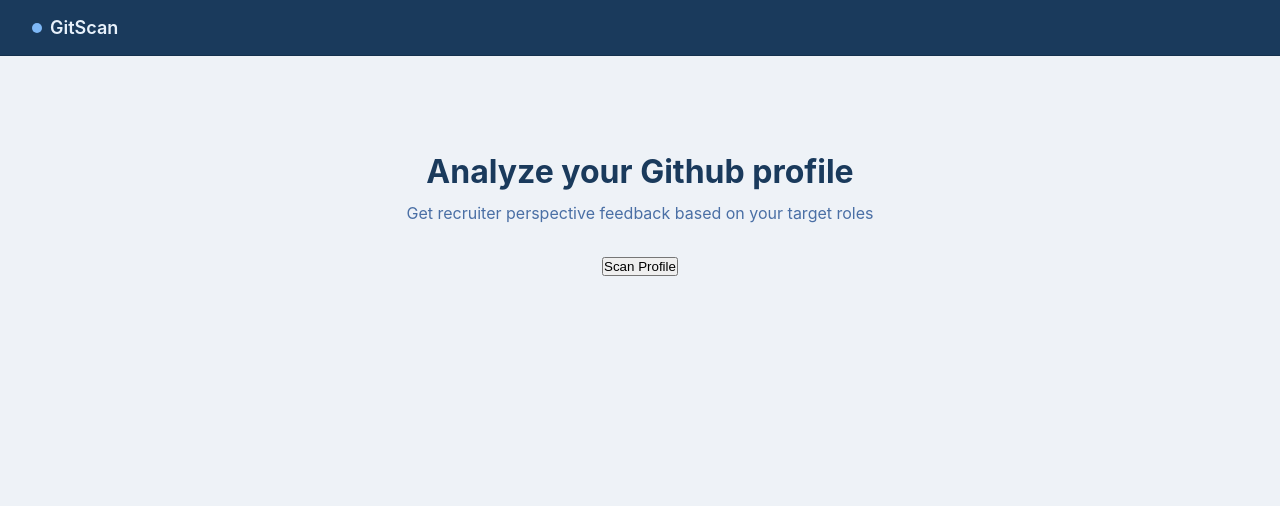
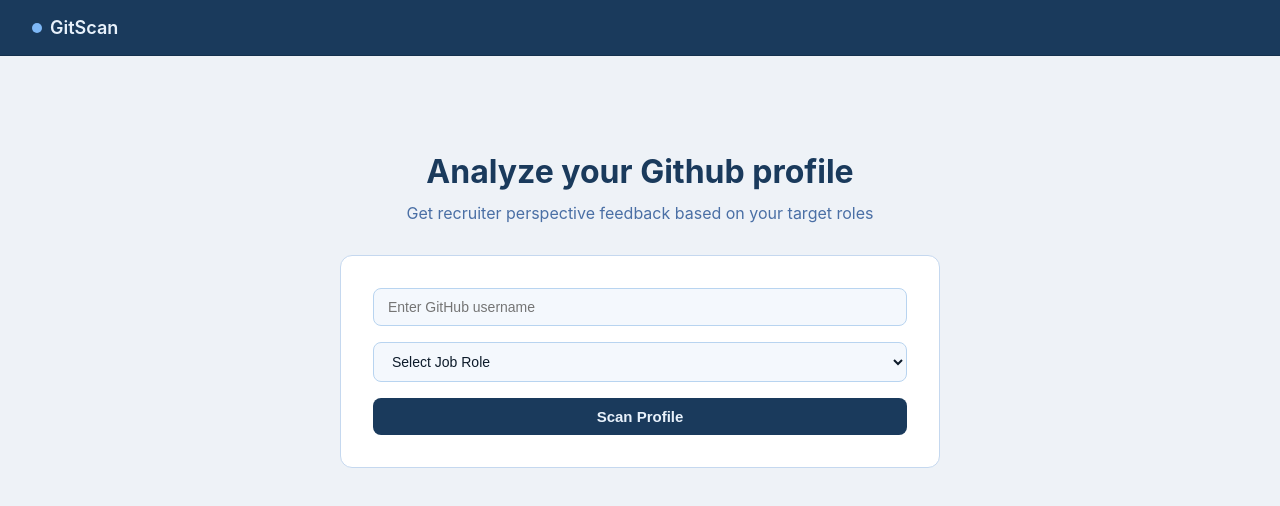
Before and after one commit to sara-deshpande/GitScan, a React (Create React App) app: page / in a window 1280 px wide. Shown: the top 506 px of the page. Built offline with nearby package versions, Linux system fonts and the light colour scheme.

Commit message:
add controlled form inputs with useState and Loading State

```diff
--- a/src/components/Home.js
+++ b/src/components/Home.js
@@ -1,15 +1,53 @@
 import './Home.css';
+import { useState } from 'react';
 
 const Home = () => {
+
+    const [ username, setUsername ] = useState ('');
+    const [role, setRole ] = useState ('');
+    const [isLoading, setIsLoading ] = useState (false);
+
     const handleClick = () => {
-        console.log('Profile Scanned');
+        if (!username) {
+            console.log('Please enter a username');
+            return;
+        }
+        if (!role) {
+            console.log('Please select a job role');
+            return;
+        }
+
+        setIsLoading(true);
+        console.log ('Scanning:', username, role);
     }
 
     return (
         <div className="home">
             <h2>Analyze your Github profile</h2>
             <p>Get recruiter perspective feedback based on your target roles</p>
-            <button onClick={handleClick}> Scan Profile </button>
+            <div className="home-card">
+                <input type="text"
+                placeholder="Enter GitHub username "
+                value={username}
+                onChange={(e) => setUsername(e.target.value)}
+                />
+                <select
+                    value={role}
+                    onChange={(e) => setRole(e.target.value)}
+                    >
+                        <option value="" disabled>Select Job Role </option>
+                         <option>Frontend Engineer</option>
+                         <option>Backend Engineer</option>
+                         <option>Full-Stack Engineer</option>
+                         <option>ML Engineer</option>
+                         <option>DevOps Engineer</option>
+                         <option>Software Engineer</option>
+                         <option>Data Analyst</option>
+                         <option>Data Scientist</option>
+                </select>
+                <button onClick={handleClick}> Scan Profile </button>
+                {isLoading && <p>Scanning profile...</p>}
+            </div>
         </div>
      );
 }
```
